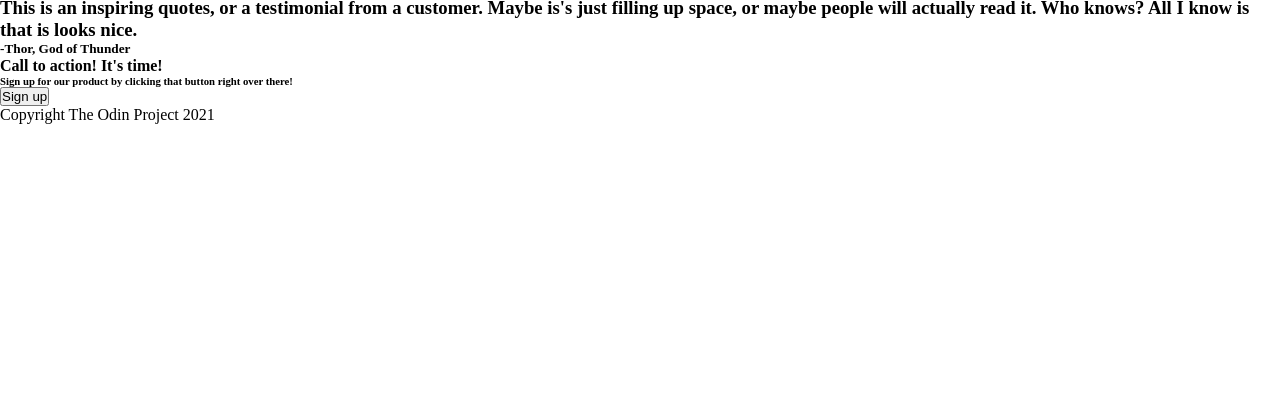
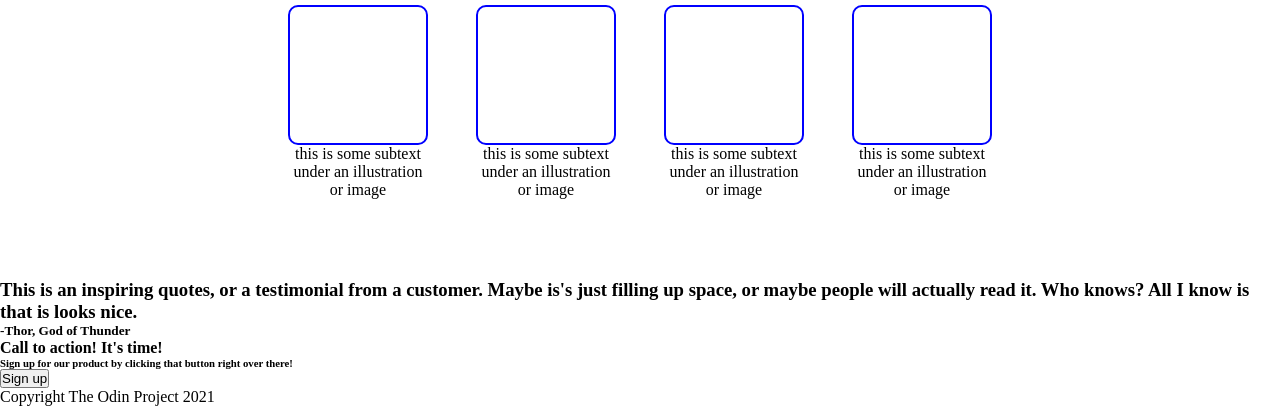
Before and after one commit to Xentatonix/odin-landing-page, a plain HTML site: page index.html in a window 1280 px wide. Shown: the part 448-854 px from the top of the page. Before the commit the page ends 800 px from the top, so only its background shows below. Drawn offline with Linux system fonts and the light colour scheme.

Commit message:
Completed info-sec layout
Changed html layout to put div round main section
completed css layout of info section

```diff
--- a/index.html
+++ b/index.html
@@ -29,6 +29,7 @@
     </div>
     <div class="info">
         <h1>Some random information</h1>
+        <div class="info-section">
             <div class="info-box">
                 <div class="blue-box"></div>
                 <p>this is some subtext under an illustration or image</p>
@@ -44,6 +45,7 @@
             <div class="info-box">
                 <div class="blue-box"></div>
                 <p>this is some subtext under an illustration or image</p>
+            </div>
         </div>
     </div>
     <div class="quote">
--- a/style.css
+++ b/style.css
@@ -19,6 +19,8 @@ body {
     flex: 1;
 
     height: 25rem;;
+
+    background-color: #1f2937;
 }
 
 /* header */
@@ -26,8 +28,8 @@ body {
 .header {
     display: flex;
     flex-direction: column;
+    justify-content: space-between;
 
-    justify-content: space-between;
 
 
     gap: 5rem;
@@ -70,6 +72,44 @@ body {
 
     width: 600px;
     height: 150px;
+    border: 1px solid;
 
-    border: 1px solid;
+    background-color: white;
 }
+
+
+/* info */
+
+.info {
+    display: flex;
+    flex-direction: column;
+    justify-content: center;
+    align-items: center;
+    gap: 3rem;
+    padding: 2rem 10rem 5rem;
+}
+
+.info-section {
+    display: flex;
+    justify-content: center;
+    align-items: center;
+    gap: 3rem;
+}
+
+.info-box {
+    display: flex;
+    flex-direction: column;
+    justify-content: center;
+    align-items: center;
+    height: auto;
+    width: 140px;
+    text-align: center;
+}
+
+.blue-box {
+    height: 140px;
+    width: 140px;
+
+    border: 2px solid blue;
+    border-radius: 10px;
+}
```
Lines whose indentation alone changed are shown as unchanged.
